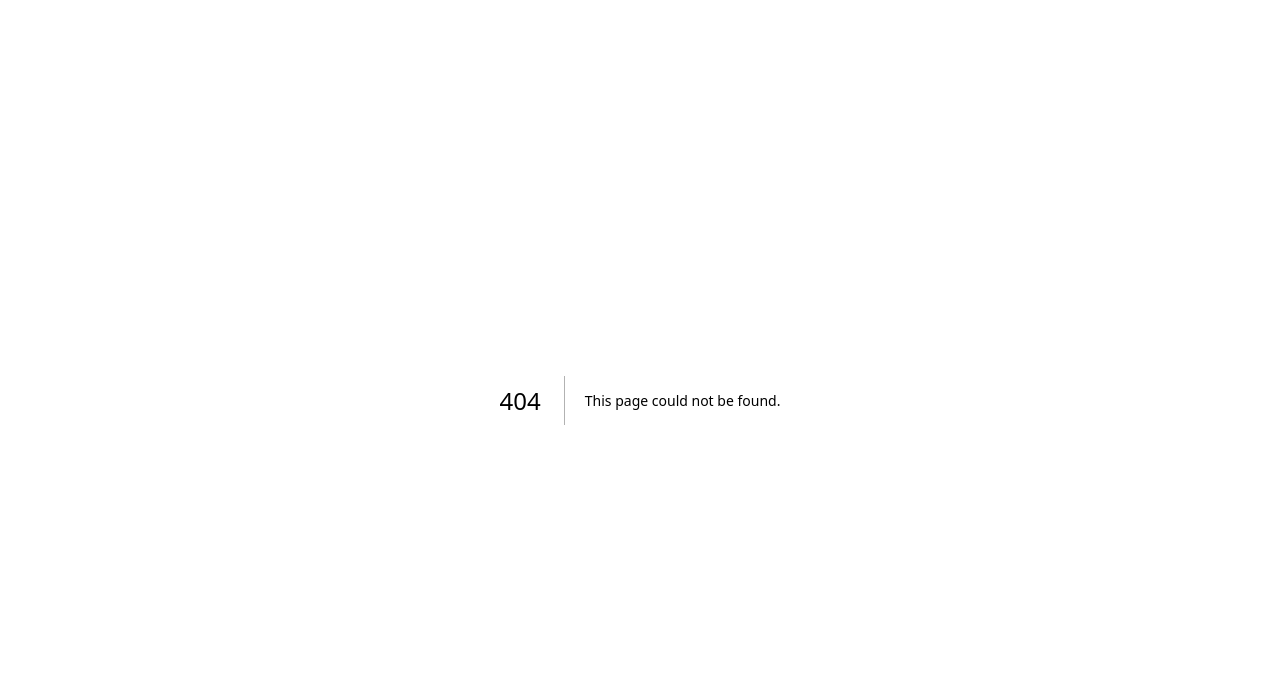
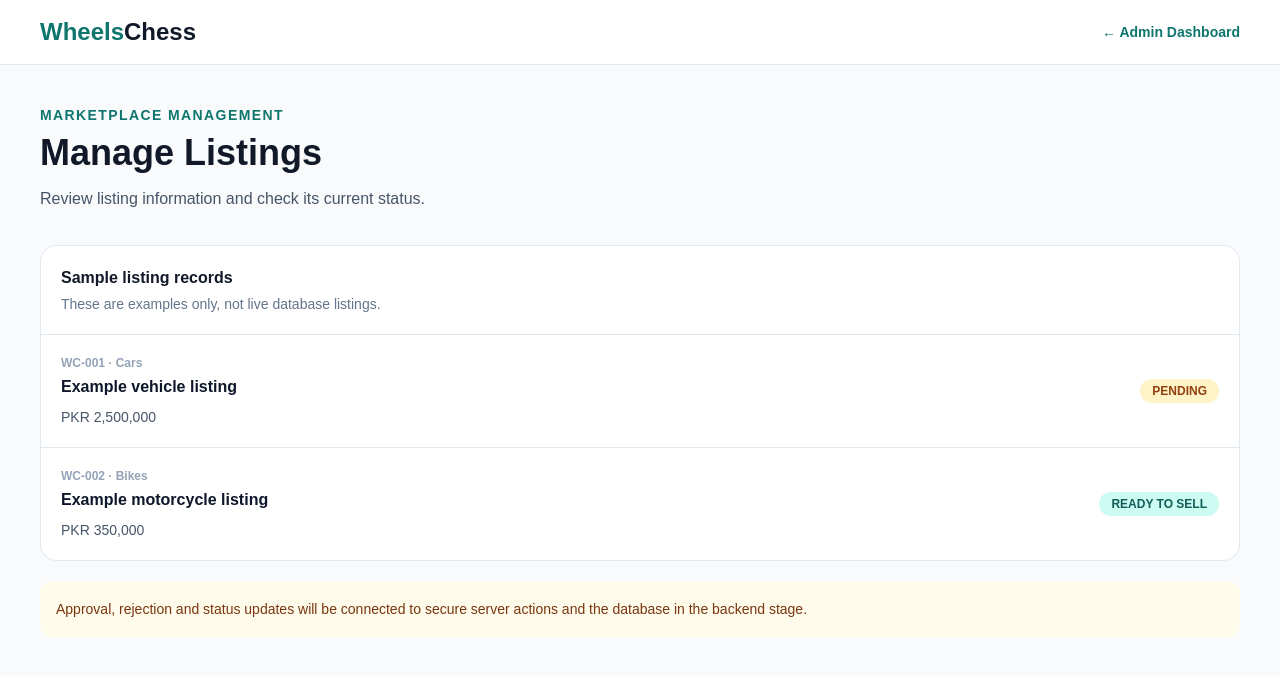
Before and after one commit to wheelschess-pk/wheelschess, a Next.js app: page /admin/listings in a window 1280 px wide. Before the commit this address had no page. Shown: the top 676 px of the page. Built offline with nearby package versions, Linux system fonts and the light colour scheme.

Commit message:
Create page.tsx

```diff
--- /dev/null
+++ b/src/app/admin/listings/page.tsx
@@ -0,0 +1,93 @@
+
+import Link from "next/link";
+
+const demoListings = [
+  {
+    id: "WC-001",
+    title: "Example vehicle listing",
+    category: "Cars",
+    status: "PENDING",
+    price: "PKR 2,500,000",
+  },
+  {
+    id: "WC-002",
+    title: "Example motorcycle listing",
+    category: "Bikes",
+    status: "READY_TO_SELL",
+    price: "PKR 350,000",
+  },
+];
+
+export default function AdminListingsPage() {
+  return (
+    <main className="min-h-screen bg-slate-50">
+      <header className="border-b border-slate-200 bg-white">
+        <div className="container-main flex min-h-16 items-center justify-between gap-4">
+          <Link href="/" className="text-2xl font-black">
+            <span className="text-teal-700">Wheels</span>
+            <span>Chess</span>
+          </Link>
+          <Link href="/admin" className="text-sm font-semibold text-teal-700">
+            ← Admin Dashboard
+          </Link>
+        </div>
+      </header>
+
+      <section className="container-main py-10">
+        <p className="text-sm font-bold uppercase tracking-widest text-teal-700">
+          Marketplace management
+        </p>
+        <h1 className="mt-2 text-3xl font-black sm:text-4xl">
+          Manage Listings
+        </h1>
+        <p className="mt-3 leading-7 text-slate-600">
+          Review listing information and check its current status.
+        </p>
+
+        <div className="mt-8 overflow-hidden rounded-2xl border border-slate-200 bg-white">
+          <div className="border-b border-slate-200 p-5">
+            <h2 className="font-bold">Sample listing records</h2>
+            <p className="mt-1 text-sm text-slate-500">
+              These are examples only, not live database listings.
+            </p>
+          </div>
+
+          <div className="divide-y divide-slate-200">
+            {demoListings.map((listing) => (
+              <article key={listing.id} className="p-5">
+                <div className="flex flex-col gap-4 sm:flex-row sm:items-center sm:justify-between">
+                  <div>
+                    <p className="text-xs font-semibold text-slate-400">
+                      {listing.id} · {listing.category}
+                    </p>
+                    <h3 className="mt-1 font-bold text-slate-900">
+                      {listing.title}
+                    </h3>
+                    <p className="mt-2 text-sm text-slate-600">
+                      {listing.price}
+                    </p>
+                  </div>
+
+                  <span
+                    className={`inline-flex w-fit rounded-full px-3 py-1 text-xs font-bold ${
+                      listing.status === "PENDING"
+                        ? "bg-amber-100 text-amber-800"
+                        : "bg-teal-100 text-teal-800"
+                    }`}
+                  >
+                    {listing.status.replaceAll("_", " ")}
+                  </span>
+                </div>
+              </article>
+            ))}
+          </div>
+        </div>
+
+        <p className="mt-5 rounded-xl bg-amber-50 p-4 text-sm leading-6 text-amber-900">
+          Approval, rejection and status updates will be connected to secure
+          server actions and the database in the backend stage.
+        </p>
+      </section>
+    </main>
+  );
+}
```
